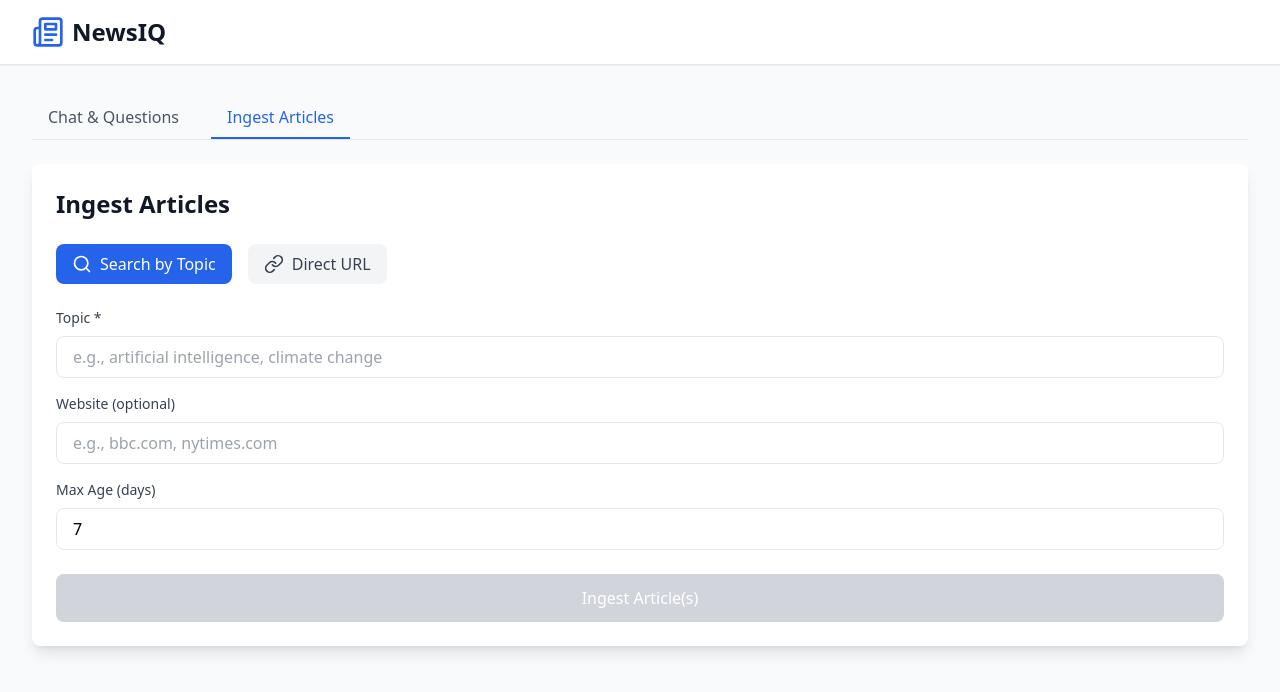
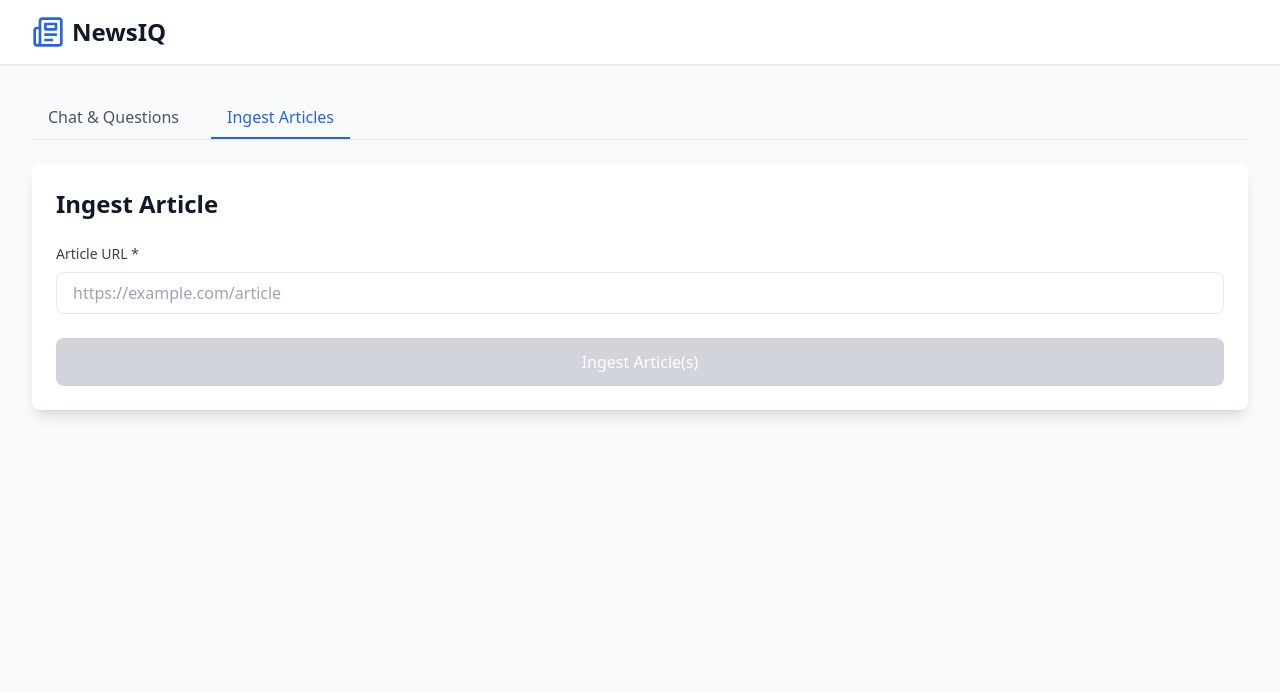
Before and after one commit to ArturasGrygelis/NewsIQ, a Next.js app in the folder frontend/: page /app in a window 1280 px wide. Both pictures are taken after a click on the button "Ingest Articles". Shown: the top 692 px of the page. Built offline with nearby package versions, Linux system fonts and the light colour scheme.

Commit message:
answer sidebar updated, article ingestion only with direct url

```diff
--- a/frontend/pages/app.tsx
+++ b/frontend/pages/app.tsx
@@ -13,6 +13,8 @@ interface Message {
     authors?: string
     language?: string
     topics?: string
+    content?: string  // Full document text
+    summary?: string  // Document summary
   }>
 }
 
@@ -22,12 +24,10 @@ export default function AppPage() {
   const [input, setInput] = useState('')
   const [loading, setLoading] = useState(false)
   const [sessionId, setSessionId] = useState<string | null>(null)
+  const [expandedSource, setExpandedSource] = useState<number | null>(null)
 
   // Ingest form state
-  const [ingestType, setIngestType] = useState<'url' | 'search'>('search')
   const [articleUrl, setArticleUrl] = useState('')
-  const [topic, setTopic] = useState('')
-  const [website, setWebsite] = useState('')
   const [maxAge, setMaxAge] = useState(7)
   const [ingestLoading, setIngestLoading] = useState(false)
   const [ingestResult, setIngestResult] = useState<string | null>(null)
@@ -73,11 +73,7 @@ export default function AppPage() {
     setIngestResult(null)
 
     try {
-      const payload = ingestType === 'url'
-        ? { article_url: articleUrl }
-        : { topic, website: website || undefined, max_age_days: maxAge }
-
-      const response = await axios.post('/api/ingest', payload, {
+      const response = await axios.post('/api/ingest', { article_url: articleUrl }, {
         timeout: 120000  // 2 minutes timeout
       })
 
@@ -92,8 +88,6 @@ export default function AppPage() {
         console.log('✅ Set ingestedArticle state')
         // Clear form
         setArticleUrl('')
-        setTopic('')
-        setWebsite('')
         setMaxAge(7)
       } else {
         setIngestResult(`✗ ${response.data.message}`)
@@ -224,35 +218,65 @@ export default function AppPage() {
                           href={source.url}
                           target="_blank"
                           rel="noopener noreferrer"
-                          className="text-blue-600 hover:text-blue-800 font-semibold text-sm flex items-start gap-2 mb-2"
+                          className="text-blue-600 hover:text-blue-800 font-semibold text-sm flex items-start gap-2 mb-3"
                         >
                           <LinkIcon className="h-4 w-4 mt-0.5 flex-shrink-0" />
                           <span className="line-clamp-2">{source.title}</span>
                         </a>
 
+                        {/* Metadata Section */}
+                        <div className="space-y-2 border-t border-gray-200 pt-2">
                           {source.authors && (
-                          <p className="text-xs text-gray-600 mb-1">
-                            <span className="font-medium">Authors:</span> {source.authors}
-                          </p>
+                            <div>
+                              <p className="text-xs font-semibold text-gray-700">✍️ Authors</p>
+                              <p className="text-xs text-gray-600">{source.authors}</p>
+                            </div>
                           )}
 
                           {source.language && (
-                          <p className="text-xs text-gray-600 mb-1">
-                            <span className="font-medium">Language:</span> {source.language.toUpperCase()}
-                          </p>
+                            <div>
+                              <p className="text-xs font-semibold text-gray-700">🌐 Language</p>
+                              <p className="text-xs text-gray-600 uppercase">{source.language}</p>
+                            </div>
                           )}
 
                           {source.topics && (
-                          <div className="mt-2">
-                            <p className="text-xs font-medium text-gray-700 mb-1">Topics:</p>
-                            <p className="text-xs text-gray-600 line-clamp-2">{source.topics}</p>
+                            <div>
+                              <p className="text-xs font-semibold text-gray-700">🏷️ Topics</p>
+                              <p className="text-xs text-gray-600">{source.topics}</p>
                             </div>
                           )}
 
-                        {source.snippet && (
+                          {source.summary && (
+                            <div>
+                              <p className="text-xs font-semibold text-gray-700">📝 Summary</p>
+                              <p className="text-xs text-gray-600 leading-relaxed">{source.summary}</p>
+                            </div>
+                          )}
+                        </div>
+
+                        {/* Expandable Content Section */}
+                        {source.content && (
+                          <div className="mt-3 border-t border-gray-200 pt-2">
+                            <button
+                              onClick={() => setExpandedSource(expandedSource === idx ? null : idx)}
+                              className="text-xs font-semibold text-blue-600 hover:text-blue-800 flex items-center gap-1"
+                            >
+                              {expandedSource === idx ? '▼' : '▶'} Document Text
+                            </button>
+                            {expandedSource === idx && (
+                              <div className="mt-2 max-h-96 overflow-y-auto bg-white rounded p-3 border border-gray-200">
+                                <p className="text-xs text-gray-700 whitespace-pre-wrap leading-relaxed">
+                                  {source.content}
+                                </p>
+                              </div>
+                            )}
+                            {expandedSource !== idx && source.snippet && (
                               <p className="text-xs text-gray-600 mt-2 line-clamp-3 italic">
                                 {source.snippet}
                               </p>
+                            )}
+                          </div>
                         )}
                       </div>
                     ))
@@ -271,79 +295,9 @@ export default function AppPage() {
         {/* Ingest Tab */}
         {activeTab === 'ingest' && (
           <div className="bg-white rounded-lg shadow-lg p-6">
-            <h2 className="text-2xl font-bold text-gray-900 mb-6">Ingest Articles</h2>
-
-            {/* Ingest Type Toggle */}
-            <div className="flex space-x-4 mb-6">
-              <button
-                onClick={() => setIngestType('search')}
-                className={`flex items-center px-4 py-2 rounded-lg font-medium transition-colors ${
-                  ingestType === 'search'
-                    ? 'bg-blue-600 text-white'
-                    : 'bg-gray-100 text-gray-700 hover:bg-gray-200'
-                }`}
-              >
-                <Search className="h-5 w-5 mr-2" />
-                Search by Topic
-              </button>
-              <button
-                onClick={() => setIngestType('url')}
-                className={`flex items-center px-4 py-2 rounded-lg font-medium transition-colors ${
-                  ingestType === 'url'
-                    ? 'bg-blue-600 text-white'
-                    : 'bg-gray-100 text-gray-700 hover:bg-gray-200'
-                }`}
-              >
-                <LinkIcon className="h-5 w-5 mr-2" />
-                Direct URL
-              </button>
-            </div>
-
-            {/* Search Form */}
-            {ingestType === 'search' && (
-              <div className="space-y-4">
-                <div>
-                  <label className="block text-sm font-medium text-gray-700 mb-2">
-                    Topic *
-                  </label>
-                  <input
-                    type="text"
-                    value={topic}
-                    onChange={(e) => setTopic(e.target.value)}
-                    placeholder="e.g., artificial intelligence, climate change"
-                    className="w-full border rounded-lg px-4 py-2 focus:outline-none focus:ring-2 focus:ring-blue-600"
-                  />
-                </div>
-                <div>
-                  <label className="block text-sm font-medium text-gray-700 mb-2">
-                    Website (optional)
-                  </label>
-                  <input
-                    type="text"
-                    value={website}
-                    onChange={(e) => setWebsite(e.target.value)}
-                    placeholder="e.g., bbc.com, nytimes.com"
-                    className="w-full border rounded-lg px-4 py-2 focus:outline-none focus:ring-2 focus:ring-blue-600"
-                  />
-                </div>
-                <div>
-                  <label className="block text-sm font-medium text-gray-700 mb-2">
-                    Max Age (days)
-                  </label>
-                  <input
-                    type="number"
-                    value={maxAge}
-                    onChange={(e) => setMaxAge(parseInt(e.target.value))}
-                    min="1"
-                    max="30"
-                    className="w-full border rounded-lg px-4 py-2 focus:outline-none focus:ring-2 focus:ring-blue-600"
-                  />
-                </div>
-              </div>
-            )}
+            <h2 className="text-2xl font-bold text-gray-900 mb-6">Ingest Article</h2>
 
             {/* URL Form */}
-            {ingestType === 'url' && (
             <div className="space-y-4">
               <div>
                 <label className="block text-sm font-medium text-gray-700 mb-2">
@@ -358,12 +312,11 @@ export default function AppPage() {
                 />
               </div>
             </div>
-            )}
 
             {/* Submit Button */}
             <button
               onClick={handleIngest}
-              disabled={ingestLoading || (ingestType === 'url' ? !articleUrl : !topic)}
+              disabled={ingestLoading || !articleUrl}
               className="mt-6 w-full bg-blue-600 text-white px-6 py-3 rounded-lg hover:bg-blue-700 disabled:bg-gray-300 disabled:cursor-not-allowed transition-colors font-medium"
             >
               {ingestLoading ? (
```
Also changed, not shown: 1 other file (tests, documents, lock files or other folders). Lines whose indentation alone changed are shown as unchanged.
